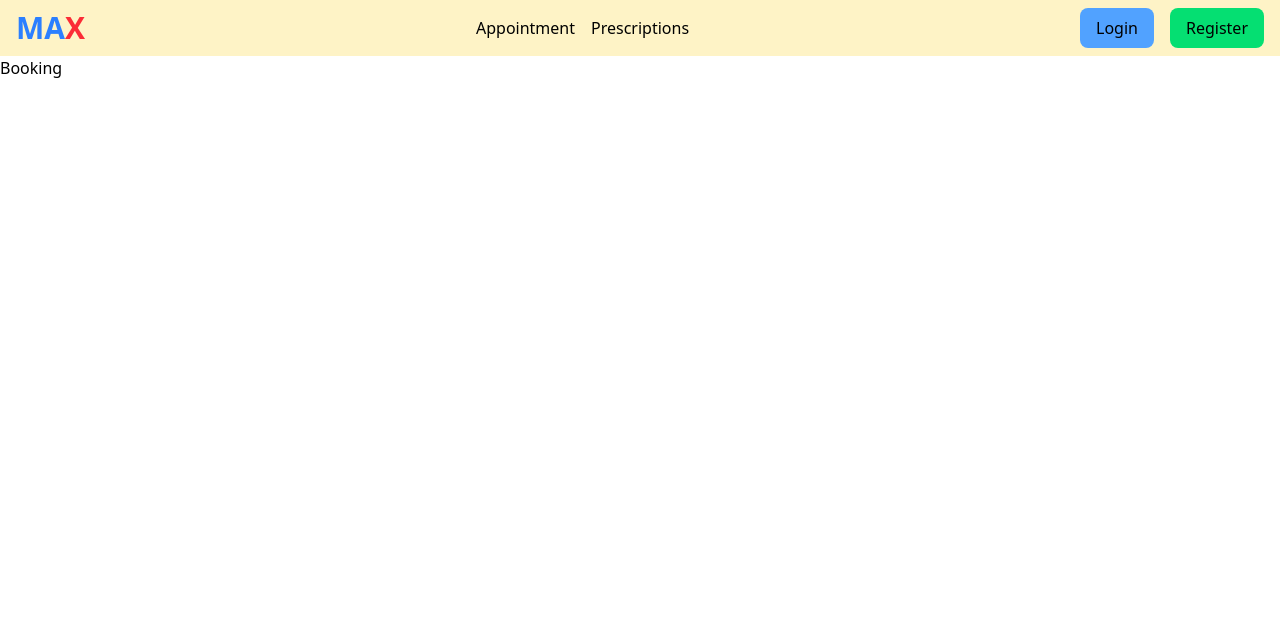
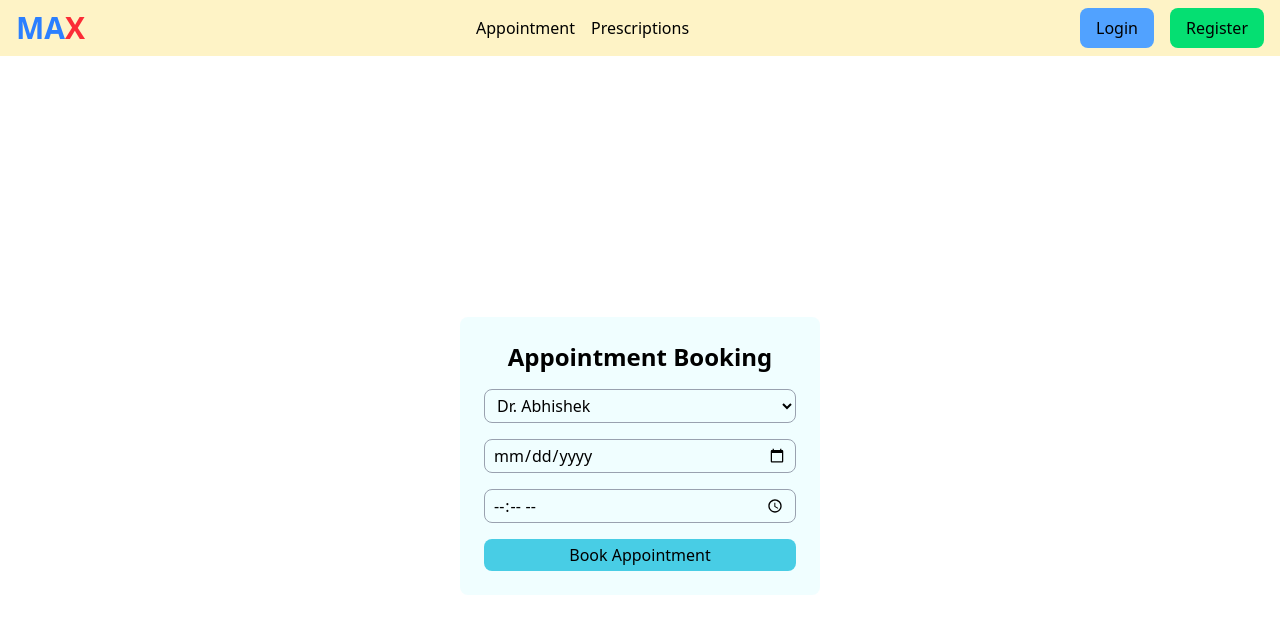
Before and after one commit to exewhyz/hms-318, a React (Vite) app: page /appointment-booking in a window 1280 px wide. Shown: the top 634 px of the page. Built offline with nearby package versions, Linux system fonts and the light colour scheme.

Commit message:
added appointment booking form

```diff
--- a/src/main.jsx
+++ b/src/main.jsx
@@ -15,7 +15,7 @@ ReactDOM.createRoot(document.getElementById('root')).render(
   <React.StrictMode>
     <BrowserRouter>
       <Navbar />
-      <main className='h-screen'>
+      <main className='h-screen p-8'>
         <Routes>
           <Route path='/' element={<App />} />
           <Route path='/login' element={<Login />} />
--- a/src/pages/Booking.jsx
+++ b/src/pages/Booking.jsx
@@ -1,7 +1,27 @@
 import React from 'react'
 
 export default function Booking() {
+
+    const handleSubmit = (e) => {
+        e.preventDefault();
+        alert("Appointment Booked")
+    }
+
     return (
-        <div>Booking</div>
+        <div className='flex items-center justify-center h-full'>
+            <form onSubmit={handleSubmit} className='w-90 bg-cyan-100/30 rounded-lg flex flex-col gap-4 items-center justify-center p-6'>
+                <h2 className='font-bold text-2xl'>Appointment Booking</h2>
+                <select name="doctor" id="doctor" className='px-2 py-1 w-full border border-gray-400 rounded-lg'>
+                    <option>Dr. Abhishek</option>
+                    <option>Dr. Akarshan</option>
+                    <option>Dr. Harshvardhan</option>
+                </select>
+                <input type="date" className='px-2 py-1 w-full border border-gray-400 rounded-lg' />
+                <input type="time" className='px-2 py-1 w-full border border-gray-400 rounded-lg' />
+                <button type='submit' className="w-full px-2 py-1 bg-cyan-500/70 rounded-lg">
+                    Book Appointment
+                </button>
+            </form>
+        </div>
     )
 }
```
